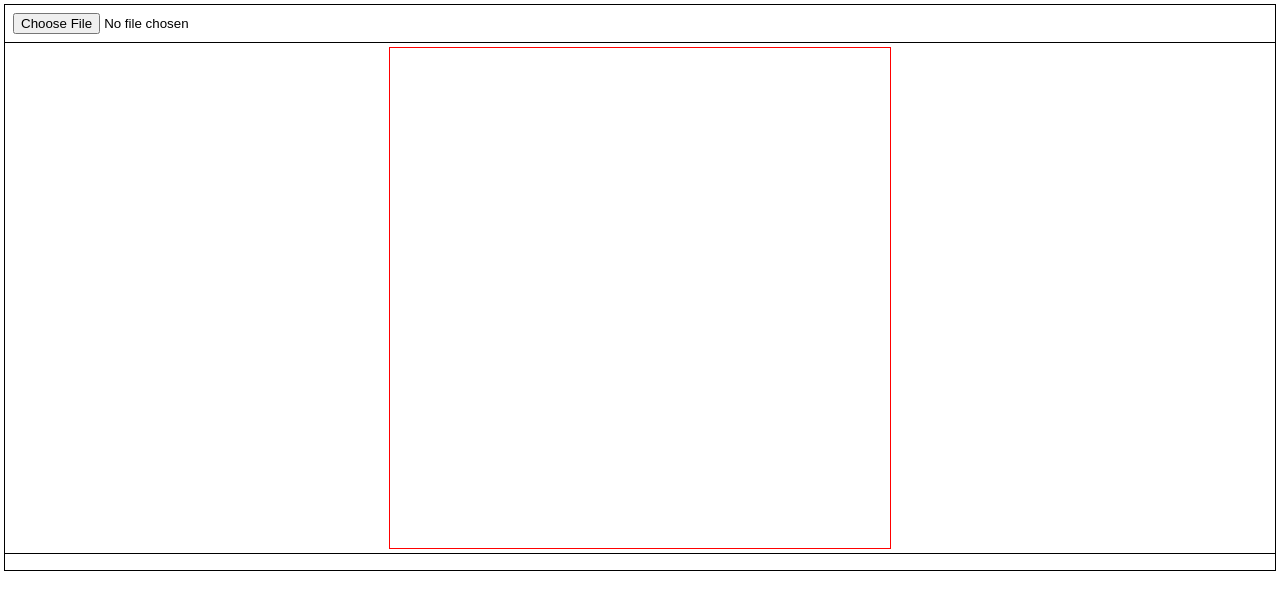
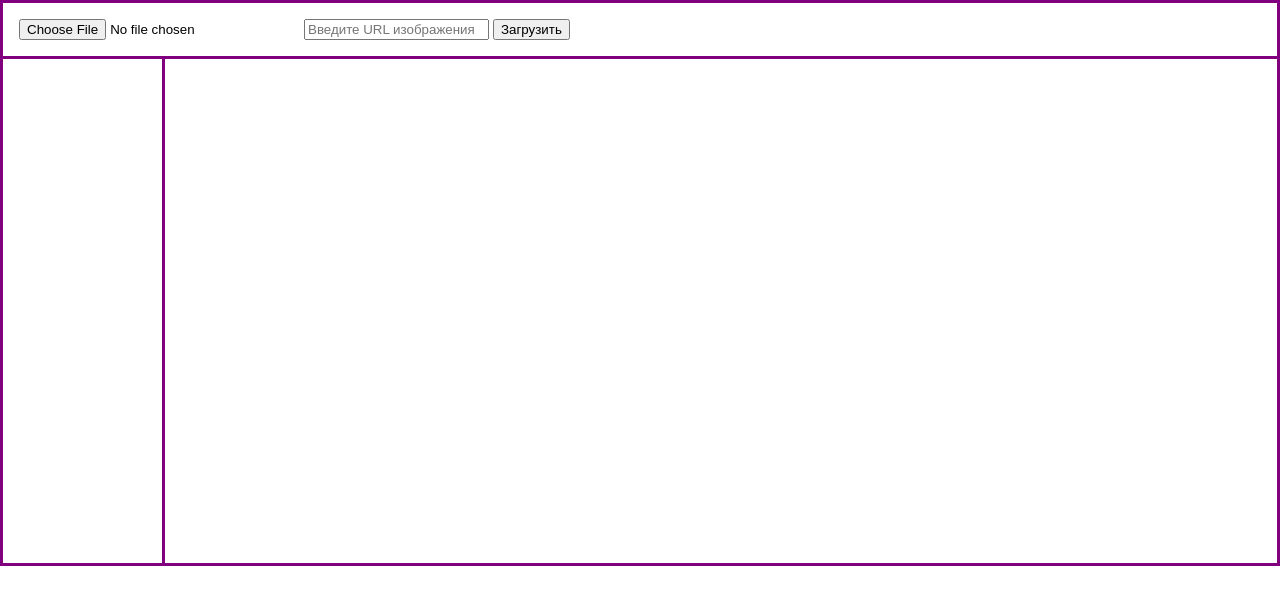
Before and after one commit to CLoudXVII/WebPS, a plain HTML site: page index.html in a window 1280 px wide. Drawn offline with Linux system fonts and the light colour scheme.

Commit message:
added url

```diff
--- a/css/styles.css
+++ b/css/styles.css
@@ -1,27 +1,24 @@
-* {
-    box-sizing: border-box;
-}
 body {
     margin: 0;
 }
-
 #canvas-container {
-    border: 1px solid black;
-    margin: 4px;
+    border: 3px solid purple;
+}
+.tool-panel {
+    display: flex;
+    gap: 2rem;
+    padding: 1rem;
+    border-bottom: 3px solid purple;
+}
+.image-container {
+    display: flex;
 }
 #canvas {
-    margin-top: 4px;
-    border: 1px solid red;
-}
-
-.tool-panel {
-    padding: 8px;
-    border-bottom: 1px solid black;
-}
-.image_display {
+    cursor: crosshair;
     text-align: center;
 }
 #info-panel {
-    padding: 8px;
-    border-top: 1px solid black;
+    padding: 1rem;
+    width: 10%;
+    border-right: 3px solid purple;
 }
--- a/index.html
+++ b/index.html
@@ -11,11 +11,17 @@
     <div id="canvas-container">
         <div class="tool-panel">
             <input type="file" id="upload-btn" accept="image/*">
+            <div>
+                <input type="text" id="image-url" placeholder="Введите URL изображения">
+                <button id="load-url-btn">Загрузить</button>
+            </div>
         </div>
-        <div class="image_display">
-            <canvas id="canvas" width="500" height="500"></canvas>
+        <div class="image-container">
+            <div id="info-panel"></div>
+            <div class="image_display">
+                <canvas id="canvas" width="500" height="500"></canvas>
+            </div>
         </div>
-        <div id="info-panel"></div>
     </div>
 
     <script src="js/main.js"></script>
--- a/js/main.js
+++ b/js/main.js
@@ -2,6 +2,8 @@ window.onload = function() {
     const canvas = document.getElementById('canvas');
     const context = canvas.getContext('2d');
     const uploadBtn = document.getElementById('upload-btn');
+    const imageUrlInput = document.getElementById('image-url');
+    const loadUrlBtn = document.getElementById('load-url-btn');
     const infoPanel = document.getElementById('info-panel');
 
     let imgData = null;
@@ -23,8 +25,20 @@ window.onload = function() {
 
     uploadBtn.addEventListener('change', function(e) {
         const file = e.target.files[0];
+        loadImageFromFile(file);
+    });
+
+    loadUrlBtn.addEventListener('click', function() {
+        const url = imageUrlInput.value.trim();
+        if (url) {
+            loadImageFromURL(url);
+        } else {
+            alert('Введите URL изображения');
+        }
+    });
+
+    function loadImageFromFile(file) {
         const reader = new FileReader();
-
         reader.onload = function(event) {
             const img = new Image();
             img.onload = function() {
@@ -35,7 +49,21 @@ window.onload = function() {
             }
             img.src = event.target.result;
         }
+        reader.readAsDataURL(file);
+    }
 
-        reader.readAsDataURL(file);
-    });
+    function loadImageFromURL(url) {
+        const img = new Image();
+        img.crossOrigin = "Anonymous"; // Позволяет избежать ошибок CORS
+        img.onload = function() {
+            canvas.width = img.width;
+            canvas.height = img.height;
+            context.drawImage(img, 0, 0);
+            imgData = context.getImageData(0, 0, canvas.width, canvas.height);
+        }
+        img.onerror = function() {
+            alert('Не удалось загрузить изображение по указанному URL');
+        }
+        img.src = url;
+    }
 };
```
Also changed, not shown: img/download.svg (deleted).
